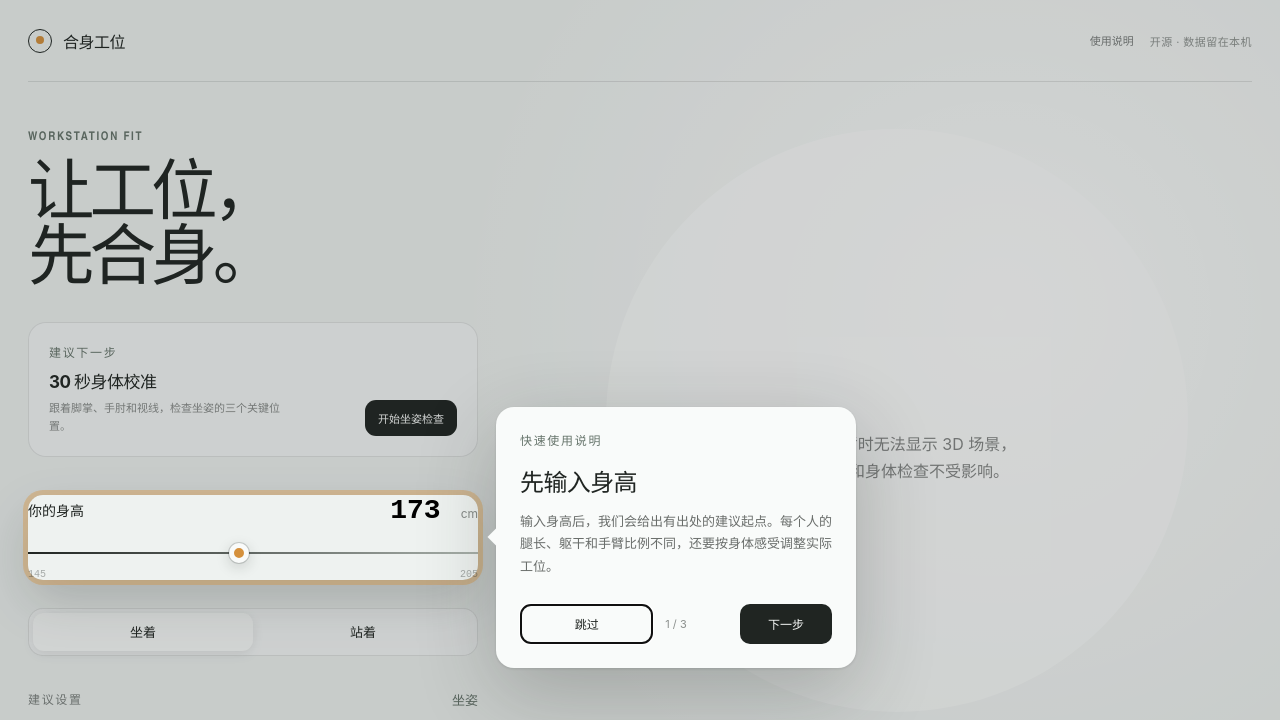
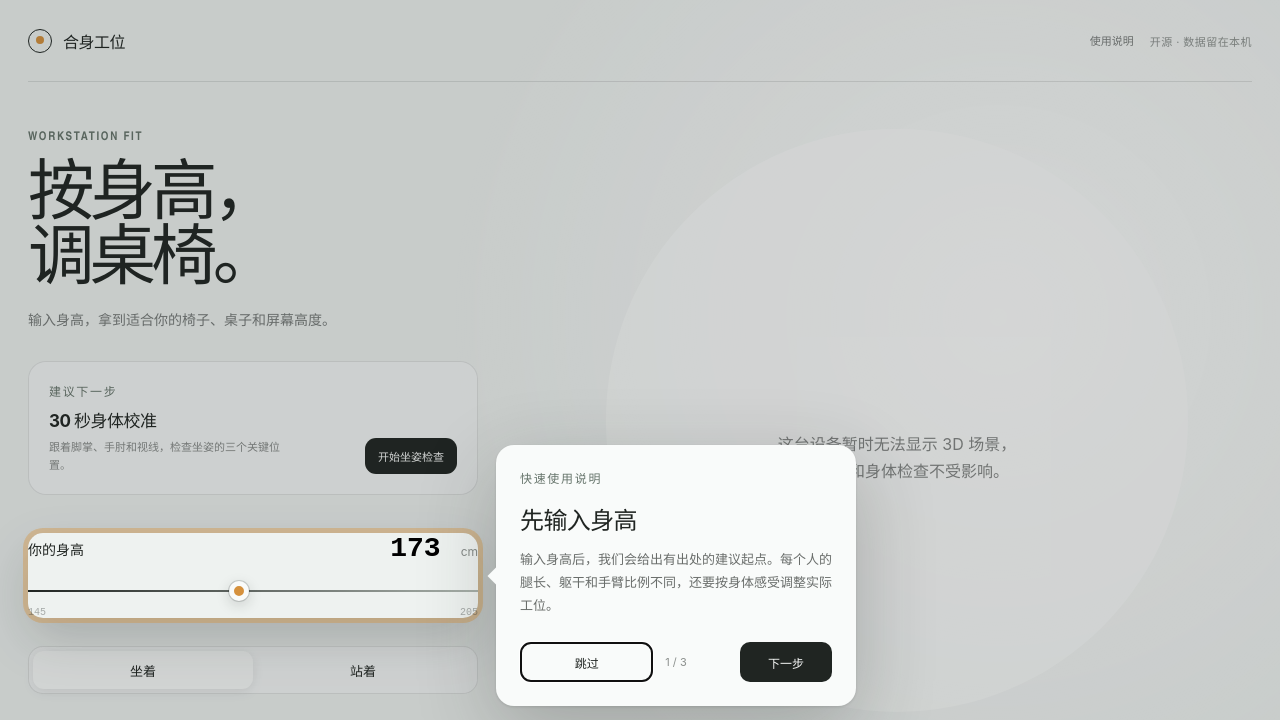
Before and after one commit to BarryBarrywu/workstation-fit, an Astro site: page / in a window 1280 px wide. Shown: the top 720 px of the page. Built offline with nearby package versions, Linux system fonts and the light colour scheme; Astro itself is replaced by a stand-in of ours; no server answers.

Commit message:
Add typewriter hero title

```diff
--- a/src/pages/index.astro
+++ b/src/pages/index.astro
@@ -37,7 +37,11 @@ const classLabels = {
         <div class="control-panel">
           <div class="intro">
             <p class="eyebrow">WORKSTATION FIT</p>
-            <h1 id="page-title">让工位，<br />先合身。</h1>
+            <h1 id="page-title" aria-label="按身高，调桌椅。">
+              <span>按身高，</span><br />
+              <span class="typewriter-line" aria-hidden="true">调桌椅。</span>
+            </h1>
+            <p class="hero-subtitle">输入身高，拿到适合你的椅子、桌子和屏幕高度。</p>
           </div>
 
           <aside class="calibration-callout" aria-labelledby="calibration-callout-title">
--- a/src/styles/global.css
+++ b/src/styles/global.css
@@ -61,8 +61,33 @@ a { color: inherit; }
 .control-panel { padding: clamp(44px, 6vh, 76px) 0 64px; position: relative; z-index: 3; }
 .eyebrow, .section-label { margin: 0 0 14px; color: var(--metal); font-family: "DIN Alternate", "Arial Narrow", sans-serif; font-size: 12px; font-weight: 700; letter-spacing: 0.14em; }
 h1 { max-width: 420px; margin: 0; font-size: clamp(54px, 5.2vw, 78px); line-height: 0.98; letter-spacing: -0.075em; font-weight: 650; }
+.typewriter-line {
+  width: 4.1em;
+  display: inline-block;
+  overflow: hidden;
+  border-right: 0.07em solid transparent;
+  white-space: nowrap;
+  vertical-align: bottom;
+}
+.hero-subtitle { max-width: 360px; margin: 20px 0 0; color: rgba(32, 37, 34, 0.58); font-size: 14px; line-height: 1.75; text-wrap: pretty; }
+
+@keyframes typewriter-reveal {
+  to { width: 4.1em; }
+}
+
+@keyframes typewriter-caret {
+  50% { border-color: var(--amber); }
+}
+
+@media (prefers-reduced-motion: no-preference) {
+  .typewriter-line {
+    width: 0;
+    animation: typewriter-reveal 760ms steps(4, end) 180ms forwards, typewriter-caret 520ms step-end 180ms 4;
+  }
+}
+
 .calibration-callout {
-  margin-top: 34px;
+  margin-top: 28px;
   padding: 20px;
   border: 1px solid rgba(32, 37, 34, 0.1);
   border-radius: 18px;
```
Also changed, not shown: tests/browser/page.spec.ts (+2 -0 lines).
